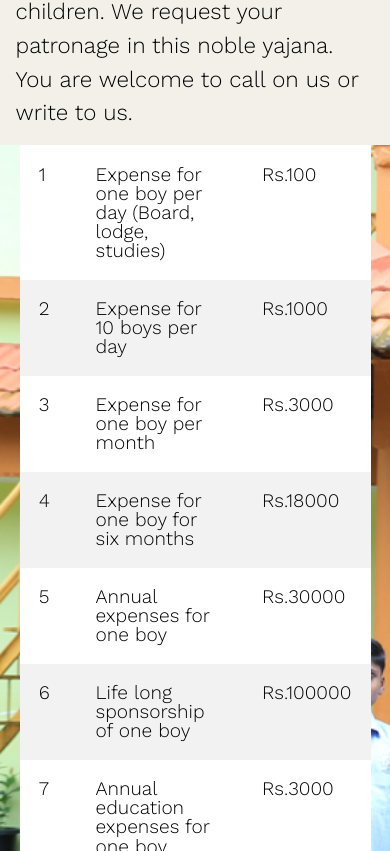
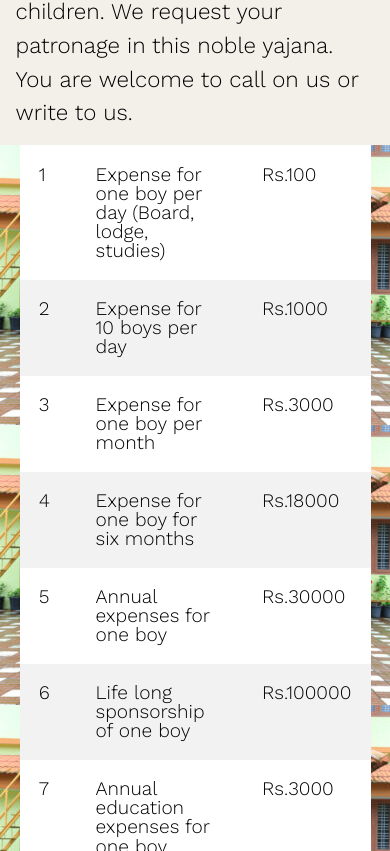
Before and after one commit to anoopd/pazhassi, a website: page appeal.html in a window 390 px wide. Shown: the part 493-1344 px from the top of the page. Drawn offline with nearby package versions, Linux system fonts and the light colour scheme.

Commit message:
changes with responsive images

```diff
--- a/sass/pages/_appeal.scss
+++ b/sass/pages/_appeal.scss
@@ -61,6 +61,7 @@
 
         @include media('<=bigmobile') {
             height: 100%;
+            background: url('../../img/small/6.JPG');
         }
 
         table {
--- a/sass/pages/_vidya.scss
+++ b/sass/pages/_vidya.scss
@@ -37,6 +37,8 @@
 
         @include media('<=bigmobile') {
             padding: 20% 0;
+            background: url(../../img/small/7.JPG);
+            background-size:cover;
         }
 
  h1 {
@@ -78,6 +80,13 @@
         grid-area: vidyanikethan-bottom-left;
         background: url(../../img/7.JPG);
         background-size: cover;
+
+        @include media('<=bigmobile') {
+            padding: 28% 0;
+            background: url('../../img/small/7.JPG');
+            background-size: cover;
+        }
+
     }
     .vidyanikethan-bottom__right {
         grid-area: vidyanikethan-bottom-right;
```
Also changed, not shown: sass/main.css, 1 other file.
